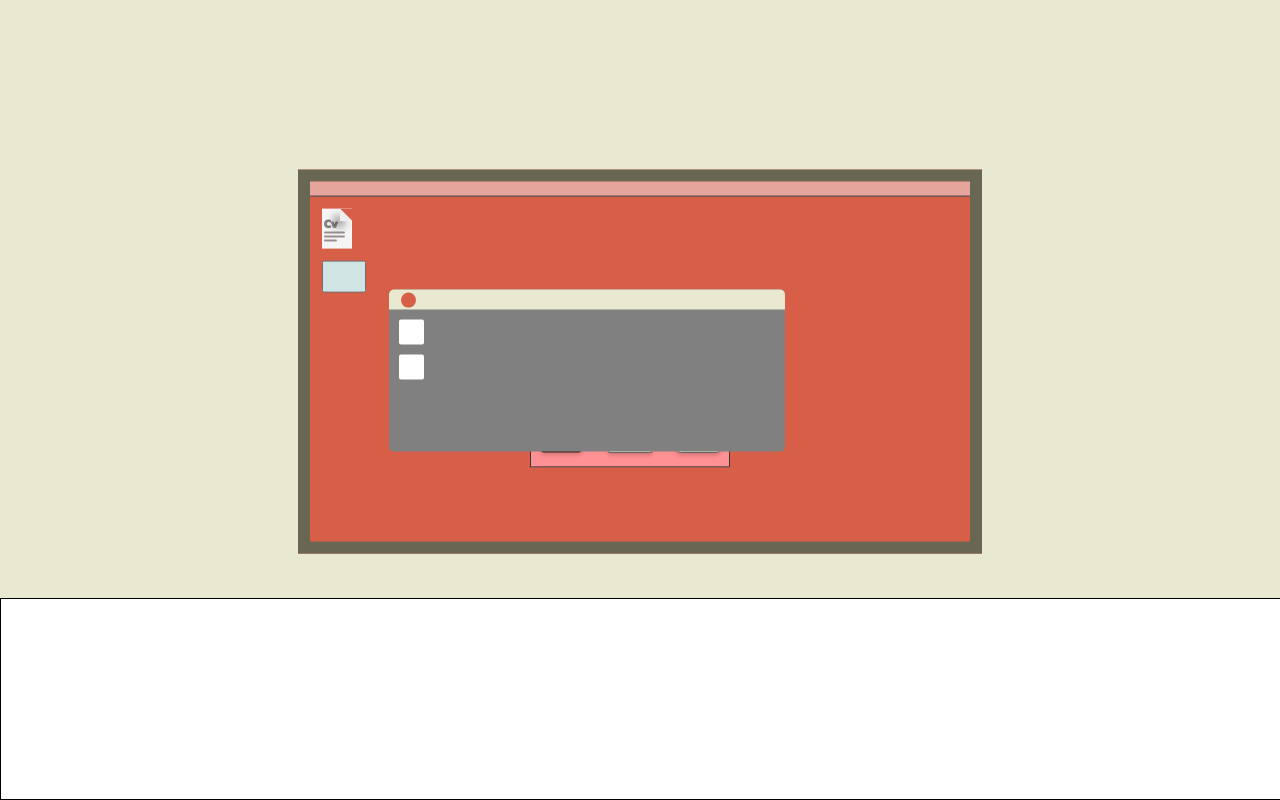
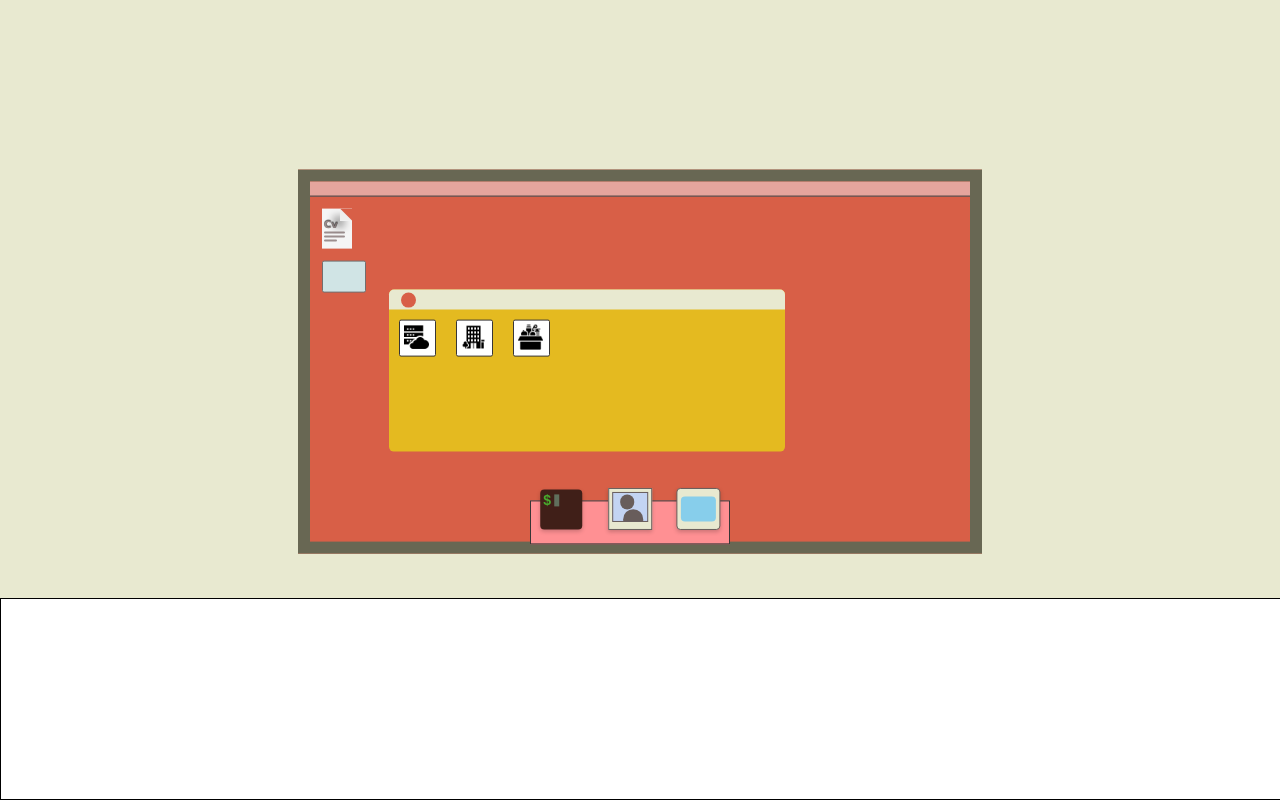
Before and after one commit to ankithreddypati/ankithreddypati.github.io, a plain HTML site: page index.html in a window 1280 px wide. Both pictures are taken after a click on the element 344 px from the left and 276 px from the top of the page. Drawn offline with Linux system fonts and the light colour scheme.

Commit message:
projectsicons

```diff
--- a/index.css
+++ b/index.css
@@ -46,10 +46,35 @@ body {
     width: 30%;
     background-color: rgb(255,144,147);
     /* border-radius: 5px; */
-    transform: translate(110%, 270%);
+    transform: translate(110%, 445%);
     /* border: 1px solid rgb(168,113,105); */
     border: 1px solid rgb(56, 54, 54);
 }
+
+.cloudimage, .foodiamge , .houseimage{
+    height: 25px;
+    margin: 4px;
+}
+
+.cloudprojecthover {
+    position: absolute;
+    top: 0;
+    left: 0;
+    width: 80%;
+    height: 160%;
+    transform: translate(12%, 23%);
+    background-color: rgb(216,176,164);/* Set the background color and opacity */
+    display: none;
+    border: 1px solid rgb(104,103,83);
+}
+
+.project:hover .cloudprojecthover {
+    display: block;
+}
+
+
+
+
 
 .terminal {
     height: 40px;
@@ -201,7 +226,7 @@ body {
     left: 0;
     width: 0;
     height: 0;
-    background-color: gray;
+    background-color: rgb(228,186,32);
     /* padding: 10px; */
     box-sizing: border-box;
     border-radius: 5px;
@@ -209,6 +234,8 @@ body {
     z-index: 1; /* Make sure it's above other elements */
     opacity: 0;
 }
+
+
 
 .projecttaskbar{
     color:  rgb(156, 142, 142);
@@ -234,14 +261,23 @@ body {
     opacity: 1;
 }
 
+.projectscontainer{
+    display: flex;
+}
+
+
+
 .project {
-    height: 25px;
-    width: 25px;
+    height: 35px;
+    width: 35px;
     background-color: white;
     border-radius: 2px;
     cursor: pointer;
     margin: 10px;
+    border: 1px solid rgb(56, 54, 54);
 }
+
+
 
 .foldersnames{
     margin: 10px;
--- a/index.html
+++ b/index.html
@@ -25,9 +25,18 @@
                 <div class="projecttaskbar">
                     <div class="projectclosebutton"></div>
                     </div>
+                <div class="projectscontainer">
+                <div class="project cloudapp" data-repo-url="https://github.com/CloudNativeWebApplication">
+                    <img class="cloudimage" src="images/database.png" alt="cloudpicture">
+                    <div class="cloudprojecthover"></div>
+                </div>
+                <div class="project rentaway" data-repo-url="https://github.com/neu-mis-info-6150-spring-2023/final-project-group-rentaway">
+                    <img class="houseimage" src="images/apartment.png" alt=""> </div>
+                <div class="project nourishbridge" data-repo-url="https://github.com/ankithreddypati/Nourish.Bridge_AEDProject">
+                    <img class="foodiamge" src="images/supplies.png" alt="">
+                </div>
+              </div>
 
-                <div class="project" data-repo-url="https://github.com/CloudNativeWebApplication"> </div>
-                <div class="project" data-repo-url="https://github.com/neu-mis-info-6150-spring-2023/final-project-group-rentaway"> </div>
 
             </div>
             <div class="resumewindow">
```
Also changed, not shown: images/apartment.png (added), images/data-transfer.png (added), images/database color.png (added), images/database.png (added), images/food-donation.png (added), images/home.png (added), images/house.png (added), images/supplies.png (added).
